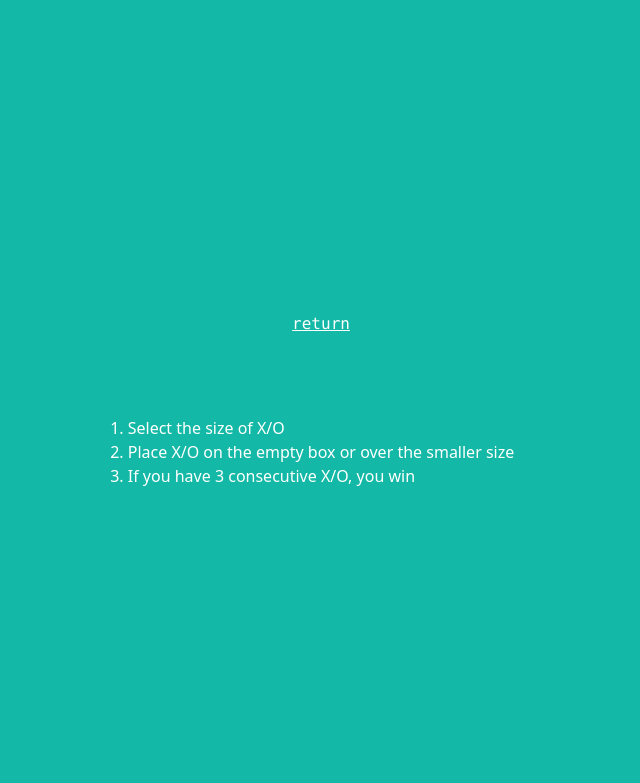
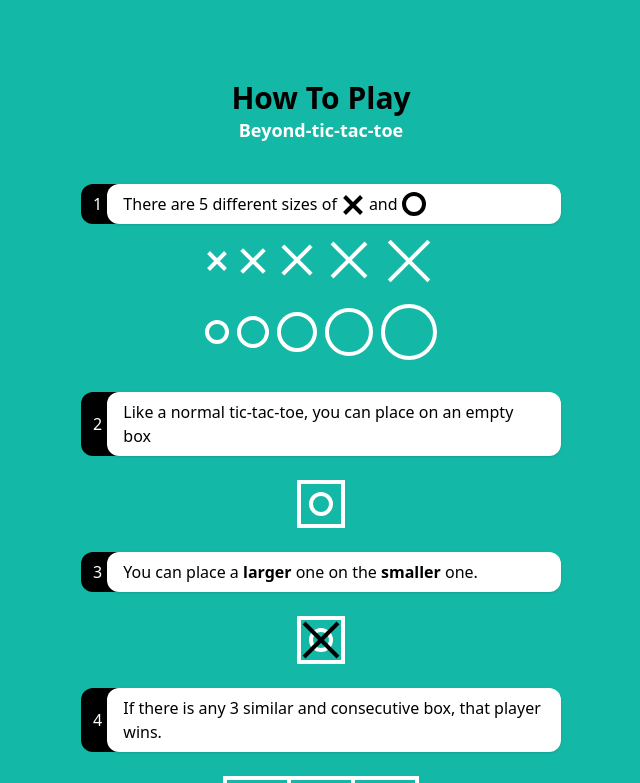
Before and after one commit to itzmeowww/beyond-tic-tac-toe, a Next.js app: page /rules in a window 1280 px wide. Shown: the top 783 px of the page, without its empty margins (319-959 px from the left). Built offline with nearby package versions, Linux system fonts and the light colour scheme.

Commit message:
update rules

```diff
--- a/components/Icon.tsx
+++ b/components/Icon.tsx
@@ -1,75 +1,77 @@
+import { is } from '@react-spring/shared'
 import { useSpring, animated } from 'react-spring'
 type Props = {
     name: string
     size: number
-    select: boolean
-
+    select?: boolean
+    isWhite?: boolean
 }
 
 type IconProps = {
     size: number
+    isWhite: boolean
 }
 
-const XIcon = ({ size }: IconProps) => {
+const XIcon = ({ size, isWhite }: IconProps) => {
     if (size == 1)
-        return <div className='h-6 pt-3'>
-            <div className="w-6 h-1 bg-white rotate-45" />
-            <div className="w-6 h-1 bg-white -rotate-45 -mt-1" />
+        return <div className='h-6 pt-[11px]'>
+            <div className={`w-6 h-1 ${isWhite ? 'bg-white' : 'bg-black'} rotate-45 `} />
+            <div className={`w-6 h-1 ${isWhite ? 'bg-white' : 'bg-black'} -rotate-45 -mt-1`} />
         </div>
     else if (size == 2)
-        return <div className='h-8 pt-4'>
-            <div className="w-8 h-1 bg-white rotate-45" />
-            <div className="w-8 h-1 bg-white -rotate-45 -mt-1" />
+        return <div className='h-8 pt-[15px]'>
+            <div className={`w-8 h-1 ${isWhite ? 'bg-white' : 'bg-black'} rotate-45 `} />
+            <div className={`w-8 h-1 ${isWhite ? 'bg-white' : 'bg-black'} -rotate-45 -mt-1`} />
         </div>
     else if (size == 3)
-        return <div className='h-10 pt-5'>
-            <div className="w-10 h-1 bg-white rotate-45" />
-            <div className="w-10 h-1 bg-white -rotate-45 -mt-1" />
+        return <div className='h-10 pt-[18px]'>
+            <div className={`w-10 h-1 ${isWhite ? 'bg-white' : 'bg-black'} rotate-45 `} />
+            <div className={`w-10 h-1 ${isWhite ? 'bg-white' : 'bg-black'} -rotate-45 -mt-1`} />
         </div>
     else if (size == 4)
-        return <div className='h-12 pt-6'>
-            <div className="w-12 h-1 bg-white rotate-45" />
-            <div className="w-12 h-1 bg-white -rotate-45 -mt-1" />
+        return <div className='h-12 pt-[22px]'>
+            <div className={`w-12 h-1 ${isWhite ? 'bg-white' : 'bg-black'} rotate-45 `} />
+            <div className={`w-12 h-1 ${isWhite ? 'bg-white' : 'bg-black'} -rotate-45 -mt-1`} />
         </div>
     else if (size == 5)
-        return <div className='h-14 pt-7'>
-            <div className="w-14 h-1 bg-white rotate-45" />
-            <div className="w-14 h-1 bg-white -rotate-45 -mt-1" />
+        return <div className='h-14 pt-[27px]'>
+            <div className={`w-14 h-1 ${isWhite ? 'bg-white' : 'bg-black'} rotate-45 `} />
+            <div className={`w-14 h-1 ${isWhite ? 'bg-white' : 'bg-black'} -rotate-45 -mt-1`} />
         </div>
     else return <></>
 }
 
 
 
-const OIcon = ({ size }: IconProps) => {
+const OIcon = ({ size, isWhite }: IconProps) => {
     if (size == 1)
-        return <div className={`w-6 h-6 rounded-full border-4`} />
+        return <div className={`w-6 h-6 rounded-full border-4 ${isWhite ? 'border-white' : 'border-black'}`} />
     else if (size == 2)
-        return <div className={`w-8 h-8 rounded-full border-4`} />
+        return <div className={`w-8 h-8 rounded-full border-4 ${isWhite ? 'border-white' : 'border-black'}`} />
     else if (size == 3)
-        return <div className={`w-10 h-10 rounded-full border-4`} />
+        return <div className={`w-10 h-10 rounded-full border-4 ${isWhite ? 'border-white' : 'border-black'}`} />
     else if (size == 4)
-        return <div className={`w-12 h-12 rounded-full border-4`} />
+        return <div className={`w-12 h-12 rounded-full border-4 ${isWhite ? 'border-white' : 'border-black'}`} />
     else if (size == 5)
-        return <div className={`w-14 h-14 rounded-full border-4`} />
+        return <div className={`w-14 h-14 rounded-full border-4 ${isWhite ? 'border-white' : 'border-black'}`} />
     else return <></>
 }
 
-const Icon = ({ name, size, select }: Props) => {
+const Icon = ({ name, size, select = false, isWhite = true }: Props) => {
     const fadeIn = useSpring({ to: { opacity: 1 }, from: { opacity: 0 }, delay: 0 })
 
     const styles = useSpring({ opacity: select ? 1 : 0 })
     if (name == 'x') {
         return <animated.div style={fadeIn} className={` flex flex-col items-center justify-center`}>
             {select && <animated.div style={styles} className="bg-yellow-400 rounded-full h-2 w-2 mt-1" />}
-            <XIcon size={size} />
+            <XIcon size={size} isWhite={isWhite} />
 
         </animated.div>
     }
     else {
 
         return <animated.div style={fadeIn} className={`flex flex-col items-center justify-center`}>
-            <OIcon size={size} />
+            <OIcon size={size} isWhite={isWhite} />
             {select && <animated.div style={styles} className="bg-yellow-400 rounded-full h-2 w-2 mt-2" />}
         </animated.div>
     }
--- a/pages/rules.tsx
+++ b/pages/rules.tsx
@@ -1,27 +1,107 @@
 import Head from "next/head";
 import { animated, useSpring } from 'react-spring'
+import Icon from "../components/Icon";
 const Rules = () => {
-    const fadeIn = useSpring({ to: { opacity: 1, y: 0 }, from: { opacity: 1, y: -100 }, delay: 0 })
+    const fadeIn = useSpring({ to: { opacity: 1, y: 0 }, from: { opacity: 0, y: -100 }, delay: 0 })
+
+
     return (
-        <animated.div style={fadeIn} className="flex min-h-screen w-full flex-col items-center justify-center py-2 bg-teal-500">
+        <div className="flex min-h-screen w-full flex-col items-center justify-start py-20  bg-teal-500">
             <Head>
                 <title>Beyond Tic Tac Toe</title>
                 <link rel="icon" href="/favicon.ico" />
             </Head>
-            <a href="/" className="font-mono underline text-white mb-20">return</a>
-            <ol className="list-decimal">
-                <li className=" text-white">
-                    Select the size of X/O
-                </li>
-                <li className=" text-white">
-                    Place X/O on the empty box or over the smaller size
-                </li>
-                <li className=" text-white">
-                    If you have 3 consecutive X/O, you win
-                </li>
-            </ol>
+            <h1 className="text-3xl font-semibold">
+                How To Play
+            </h1>
+            <h1 className="text-lg font-semibold mb-10 text-white">
+                Beyond-tic-tac-toe
+            </h1>
 
-        </animated.div>
+            <animated.main style={fadeIn} className="max-w-lg flex flex-col items-center justify-start gap-6 w-full px-4">
+                <div className="flex flex-col items-center w-full" >
+                    <div className="flex w-full">
+                        <h1 className="bg-black text-white pl-3 w-10 rounded-l-xl flex items-center justify-start">1</h1>
+                        <div className="bg-white w-full px-4 py-2 rounded-xl -ml-3 shadow flex gap-2 items-center">
+                            <h1 className="flex gap-1">There are 5 different sizes of <Icon name="x" size={1} isWhite={false} /> and
+                                <Icon name="o" size={1} isWhite={false} /></h1>
+                        </div>
+                    </div>
+                    <div className="flex gap-2 my-2">
+                        {[1, 2, 3, 4, 5].map((size) => {
+                            return <Icon name="x" size={size} />
+                        })}
+                    </div>
+                    <div className="flex gap-2 my-2">
+                        {[1, 2, 3, 4, 5].map((size) => {
+                            return <Icon name="o" size={size} />
+                        })}
+                    </div>
+                </div>
+
+
+                <div className="flex flex-col items-center gap-4 w-full" >
+                    <div className="flex w-full">
+                        <h1 className="bg-black text-white pl-3 w-10 rounded-l-xl flex items-center justify-start">2</h1>
+                        <div className="bg-white w-full px-4 py-2 rounded-xl -ml-3 shadow flex gap-2 items-center">
+                            <h1> Like a normal tic-tac-toe, you can place on an empty box</h1>
+                        </div>
+                    </div>
+                    <div className="relative w-10 h-10 flex items-center justify-center mb-4">
+                        <div className="absolute top-2 border-4 p-2 border-white">
+                            <Icon name="o" size={1} />
+                        </div>
+                    </div>
+                </div>
+
+                <div className="flex flex-col items-center gap-4 w-full" >
+                    <div className="flex w-full">
+                        <h1 className="bg-black text-white pl-3 w-10 rounded-l-xl flex items-center justify-start">3</h1>
+                        <div className="bg-white w-full px-4 py-2 rounded-xl -ml-3 shadow flex gap-2 items-center">
+                            <h1> You can place a <b>larger</b> one on the <b>smaller</b> one. </h1>
+                        </div>
+                    </div>
+                    <div className="relative w-10 h-10 flex items-center justify-center mb-4">
+                        <div className="absolute top-2 border-4 p-2 border-white">
+                            <Icon name="o" size={1} />
+                        </div>
+                        <div className="absolute top-2">
+                            <Icon name="x" size={4} isWhite={false} />
+                        </div>
+                    </div>
+                </div>
+                <div className="flex w-full" >
+                    <h1 className="bg-black text-white pl-3 w-10 rounded-l-xl flex items-center justify-start">4</h1>
+                    <div className="bg-white w-full px-4 py-2 rounded-xl -ml-3 shadow flex gap-2 items-center">
+                        If there is any 3 similar and consecutive box, that player wins.
+                    </div>
+                </div>
+                <table className="border-2 border-white table-auto border-collapse relative">
+                    <tbody>
+                        {[["x_2", "x_1", "o_4"], ["x_3", "", ""], ["x_4", "", ""]].map((row, rowIdx) => {
+                            return <tr className="grid grid-cols-3">
+                                {row.map((col, colIdx) => {
+                                    return <td className="text-xl h-16 w-16 border-white border-2 flex items-center justify-center">
+                                        <Icon name={col.split('_')[0]} size={+col.split('_')[1]} select={false} />
+                                    </td>
+                                })}
+                            </tr>
+                        })}
+                    </tbody>
+
+                    <div className="absolute top-2 w-1 h-44 left-8 bg-yellow-300"></div>
+                </table>
+                <h1 className="text-2xl font-semibold underline text-white">X won</h1>
+
+
+                <div className="w-full flex justify-end items-center">
+                    <a href="/" className="border-2 border-neutral-800 px-3 py-1 rounded bg-neutral-700 hover:bg-neutral-800 text-white shadow-md font-semibold transition-colors">Go Back</a>
+                </div>
+            </animated.main>
+
+
+
+        </div>
     );
 }
 
```
Also changed, not shown: pages/play.tsx (+36 -4 lines).
